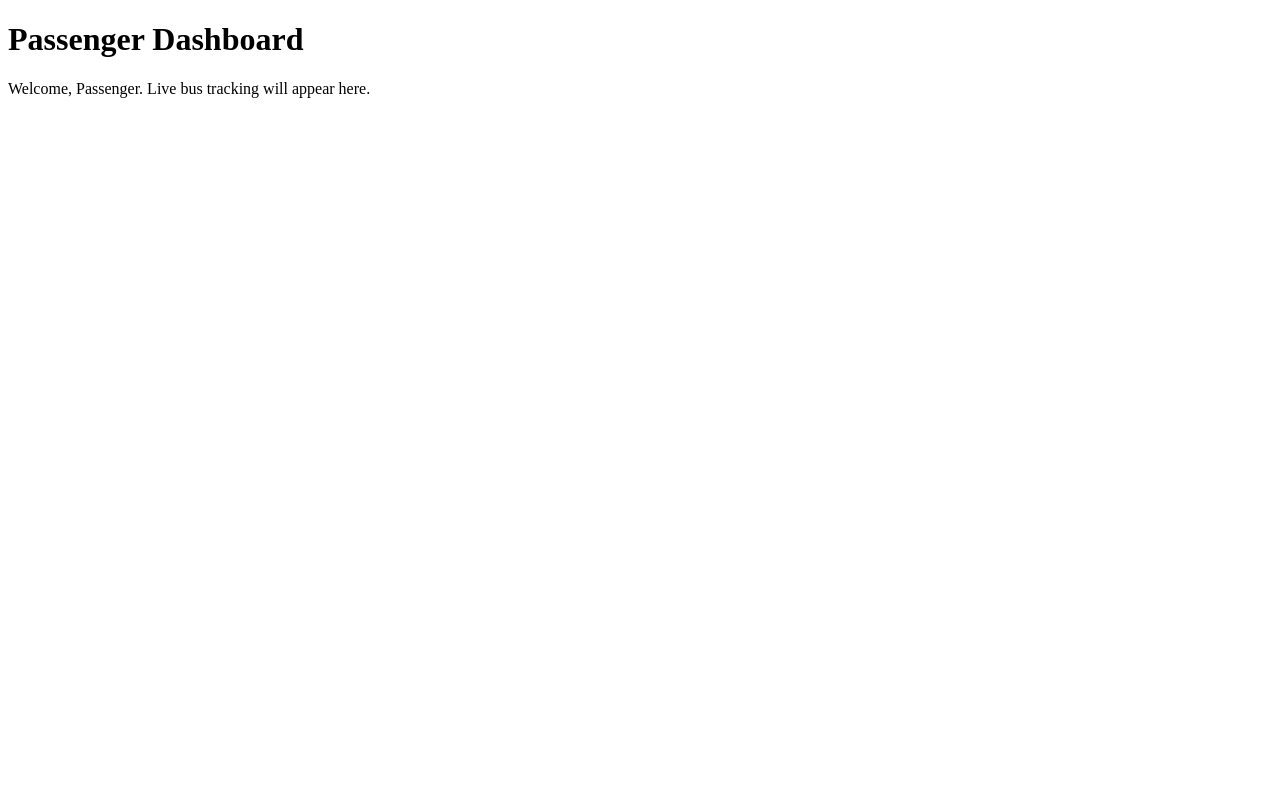
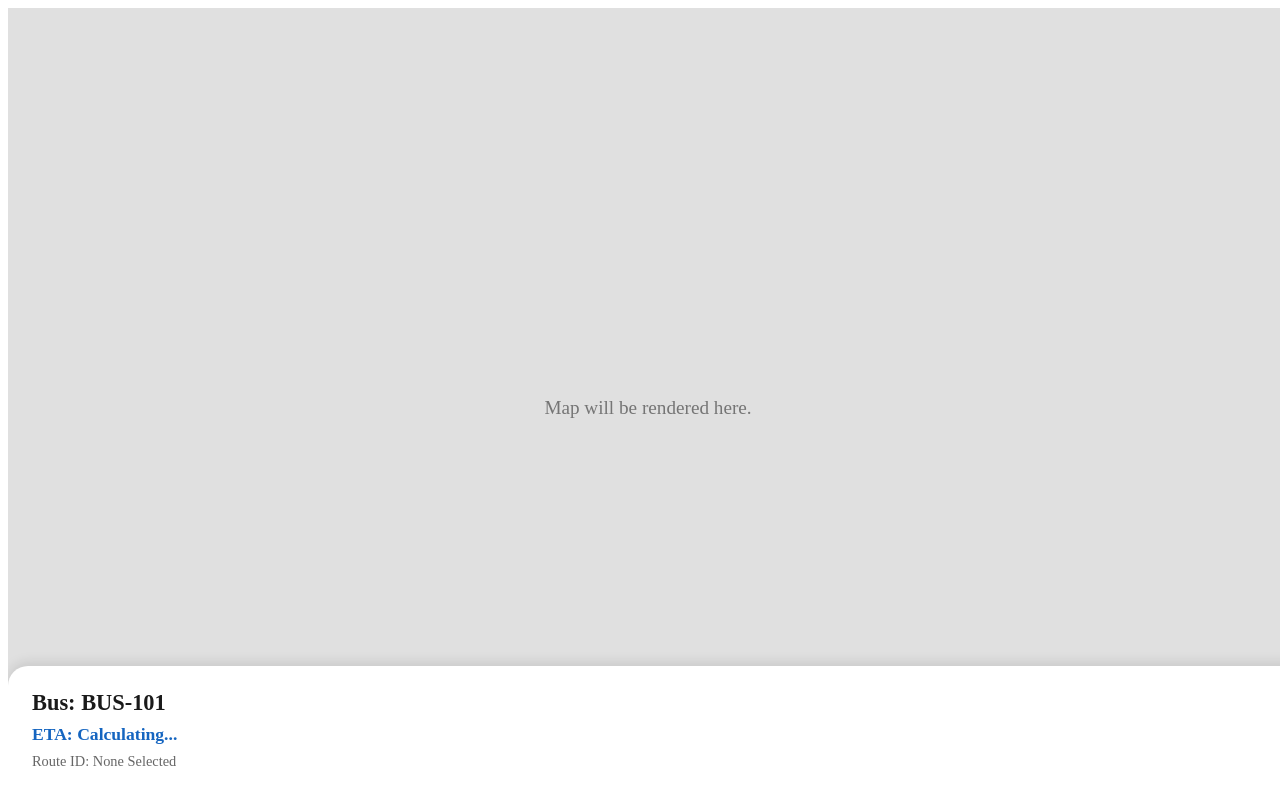
Before and after one commit to OmkarMahajan07/BusTracker, a React app in the folder frontend/: page /passenger in a window 1280 px wide. Shown: the top 804 px of the page. Built offline with nearby package versions, Linux system fonts and the light colour scheme; no server answers; sample sign-in values are in the browser's storage; the HTML template or start-up script is replaced by a standard one.

Commit message:
feat: complete Task 16 – passenger map layout

```diff
--- /dev/null
+++ b/frontend/src/pages/Passenger.css
@@ -0,0 +1,55 @@
+.passenger-container {
+  position: relative;
+  width: 100vw;
+  height: 100vh;
+  overflow: hidden;
+  display: flex;
+  flex-direction: column;
+}
+
+/* Full-screen map placeholder */
+.passenger-map-container {
+  flex-grow: 1;
+  width: 100%;
+  background-color: #e0e0e0; /* Grey placeholder */
+  display: flex;
+  align-items: center;
+  justify-content: center;
+  color: #757575;
+  font-size: 1.2rem;
+  font-weight: 500;
+}
+
+/* Bottom Info Card */
+.info-card {
+  position: absolute;
+  bottom: 0;
+  left: 0;
+  width: 100%;
+  background-color: white;
+  border-top-left-radius: 20px;
+  border-top-right-radius: 20px;
+  padding: 24px;
+  box-shadow: 0 -4px 12px rgba(0, 0, 0, 0.1);
+  z-index: 100;
+  transition: transform 0.3s ease-out;
+}
+
+.info-card h2 {
+  margin: 0 0 8px 0;
+  font-size: 1.4rem;
+  color: #1a1a1a;
+}
+
+.eta-text {
+  font-size: 1.1rem;
+  color: #1565c0; /* Blue for emphasis */
+  font-weight: 600;
+  margin: 0;
+}
+
+.route-info {
+  margin-top: 8px;
+  font-size: 0.9rem;
+  color: #666;
+}
--- a/frontend/src/pages/Passenger.jsx
+++ b/frontend/src/pages/Passenger.jsx
@@ -1,10 +1,25 @@
 import React from 'react';
+import { useSearchParams } from 'react-router-dom';
+import './Passenger.css';
 
 const Passenger = () => {
+  const [searchParams] = useSearchParams();
+  const routeId = searchParams.get('route');
+
   return (
-    <div>
-      <h1>Passenger Dashboard</h1>
-      <p>Welcome, Passenger. Live bus tracking will appear here.</p>
+    <div className="passenger-container">
+      {/* 4.1 Map Container (Full Screen) */}
+      <div className="passenger-map-container">
+        {/* Placeholder for Task 17/18 */}
+        <p>Map will be rendered here.</p>
+      </div>
+
+      {/* 4.2 Bottom Info Card */}
+      <div className="info-card">
+        <h2>Bus: BUS-101</h2>
+        <p className="eta-text">ETA: Calculating...</p>
+        <p className="route-info">Route ID: {routeId || "None Selected"}</p>
+      </div>
     </div>
   );
 };
```
